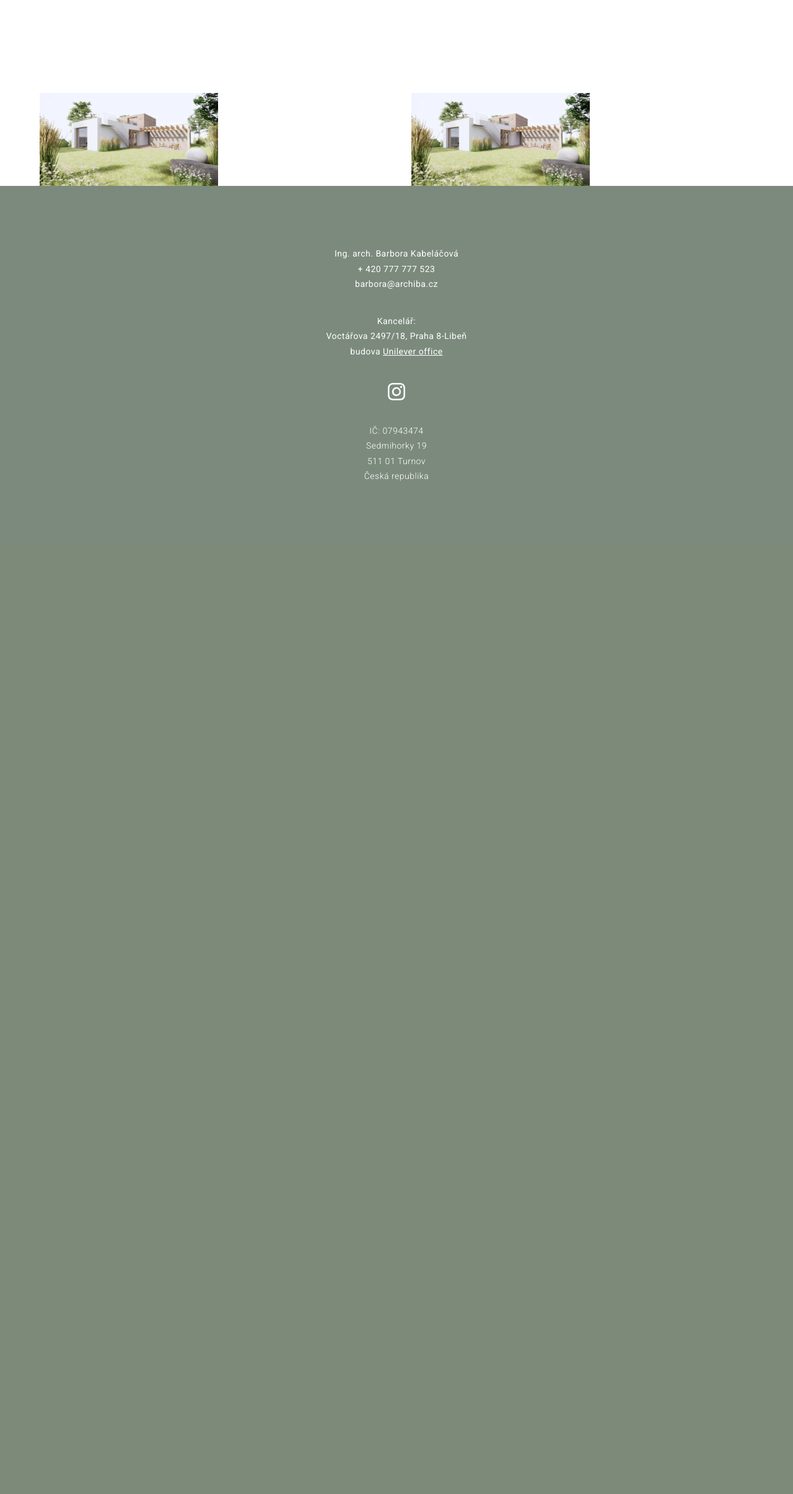
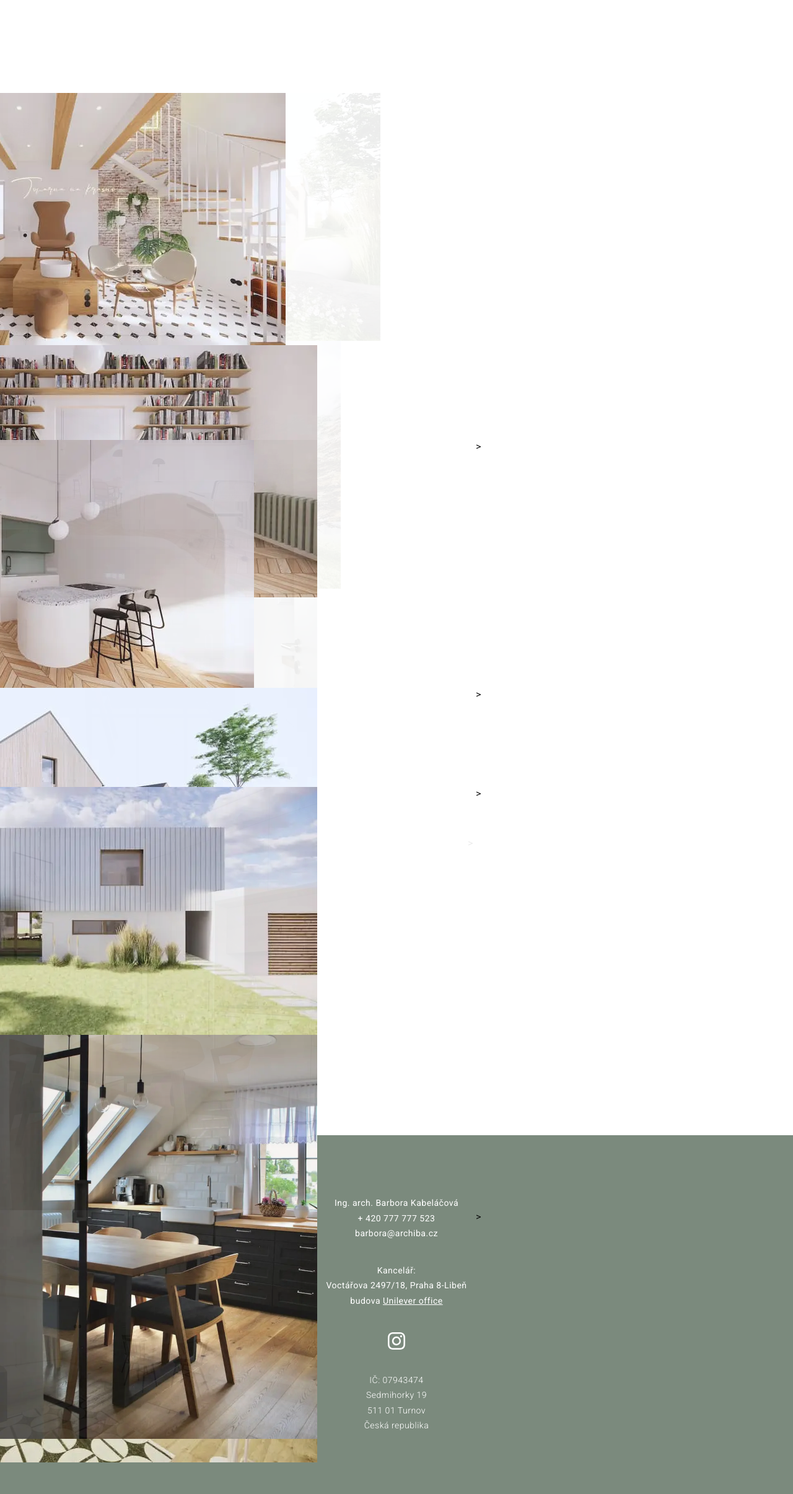
Before and after one commit to webinity/archiba, a PHP site: template resources/templates/pages/main.twig in a window 1280 px wide. Shown: the part 60-2471 px from the top of the page at 62% size. Before the commit the page ends 836 px from the top, so only its background shows below. Run offline with PHP 8.4, Linux system fonts and the light colour scheme; the template is opened without the code that fills it, so the values that code supplies are empty; style sheets or scripts are compiled from the project's sources; some libraries are stand-ins or nearby versions; some web fonts are replaced.

Commit message:
mobile - main page + swiper + new photos

```diff
--- a/resources/scss/_main-page.scss
+++ b/resources/scss/_main-page.scss
@@ -3,10 +3,20 @@
         display: flex;
         flex-direction: row;
         flex-wrap: wrap;
+        padding-bottom: 50px;
 
         >.swiper {
-            width: 46%;
-            height: 150px;
+            width: 40vw;
+            height: 40vw;
+            margin-bottom: 4%;
+
+            &:nth-of-type(5) {
+                margin-bottom: 0;
+            }
+
+            &:last-of-type {
+                margin-bottom: 0;
+            }
         }
     }
 }
--- /dev/null
+++ b/resources/scss/_projekty-page.scss
@@ -0,0 +1,22 @@
+.projects {
+    .project {
+        a {
+            @include col;
+            width: 100%;
+            text-decoration: none;
+            margin-bottom: 30px;
+
+            h2 {
+                color: black;
+                font-size: 14px;
+                text-align: center;
+                margin-bottom: 10px;
+                letter-spacing: 0.5px;
+            }
+
+            img {
+                width: 100%;
+            }
+        }
+    }
+}
--- a/resources/scss/styles.scss
+++ b/resources/scss/styles.scss
@@ -4,4 +4,8 @@
 @import './general-classes';
 @import './kontakt-page';
 @import './sluzby-page';
+@import './projekty-page';
 @import './main-page';
+//swiper styles
+@import 'swiper/css';
+@import 'swiper/scss/effect-fade';
--- a/resources/templates/pages/main.twig
+++ b/resources/templates/pages/main.twig
@@ -4,23 +4,65 @@
 <section class="intro-slider">
     <div class="container">
         <div class="wrapper">
-            <div class="swiper">
+            <div class="swiper swiper1" data-swiper-autoplay="2000">
                 <div class="swiper-wrapper">
                     <figure class="swiper-slide">
-                        <img src="{{ asset('imgs/a1.webp') }}" alt="">
+                        <img src="{{ asset('imgs/a1.webp') }}" alt="" style="right: 30%; position: relative;">
                     </figure>
                     <figure class="swiper-slide">
-                        <img src="{{ asset('imgs/a2.webp') }}" alt="">
+                        <img src="{{ asset('imgs/a2.webp') }}" alt="" style="right: 40%; position: relative;">
                     </figure>
                 </div>
             </div>
-            <div class="swiper">
+            <div class="swiper swiper2">
                 <div class="swiper-wrapper">
                     <figure class="swiper-slide">
-                        <img src="{{ asset('imgs/a1.webp') }}" alt="">
+                        <img src="{{ asset('imgs/b1.webp') }}" alt="" style="right: 60%; position: relative;">
                     </figure>
                     <figure class="swiper-slide">
-                        <img src="{{ asset('imgs/a2.webp') }}" alt="">
+                        <img src="{{ asset('imgs/b2.webp') }}" alt="" style="right: 50%; position: relative;">
+                    </figure>
+                </div>
+            </div>
+            <div class="swiper swiper3">
+                <div class="swiper-wrapper">
+                    <figure class="swiper-slide">
+                        <img src="{{ asset('imgs/c1.webp') }}" alt=""
+                            style="width: 100%; height: 120%; top: -10%; position: relative;">
+                    </figure>
+                    <figure class="swiper-slide">
+                        <img src="{{ asset('imgs/a2.webp') }}" alt="" style="right: 50%; position: relative;">>
+                    </figure>
+                </div>
+            </div>
+            <div class="swiper swiper4">
+                <div class="swiper-wrapper">
+                    <figure class="swiper-slide">
+                        <img src="{{ asset('imgs/d1.webp') }}" alt="" style="right: 70%; position: relative;">>
+                    </figure>
+                    <figure class="swiper-slide">
+                        <img src="{{ asset('imgs/d2.webp') }}" alt="" style="right: 50%; position: relative;">>
+                    </figure>
+                </div>
+            </div>
+            <div class="swiper swiper5">
+                <div class="swiper-wrapper">
+                    <figure class="swiper-slide">
+                        <img src="{{ asset('imgs/e1.webp') }}" alt=""
+                            style="width: 100%; height: 120%; position: relative; top: -20%;">
+                    </figure>
+                    <figure class="swiper-slide">
+                        <img src="{{ asset('imgs/e2.webp') }}" alt="" style="right: 50%; position: relative;">>
+                    </figure>
+                </div>
+            </div>
+            <div class="swiper swiper6">
+                <div class="swiper-wrapper">
+                    <figure class="swiper-slide">
+                        <img src="{{ asset('imgs/f1.webp') }}" alt="" style="right: 50%; position: relative;">>
+                    </figure>
+                    <figure class="swiper-slide">
+                        <img src="{{ asset('imgs/f2.webp') }}" alt="" style="width: 100%;">
                     </figure>
                 </div>
             </div>
--- a/routes/web.php
+++ b/routes/web.php
@@ -24,5 +24,10 @@ return function (App $app, Twig $view){
         return $view->render($response, 'pages/sluzby.twig');
     });
 
+    $app->get('/projekty', function (Request $request, Response $response) use ($view) {
+        return $view->render($response, 'pages/projekty.twig');
+    });
+
+
     $app->get('/controller', \Webinity\App\Controllers\HomeController::class . ':index');
 };
```
Also changed, not shown: resources/js/app.js (+120 -13 lines), resources/templates/pages/projekty.twig (added, +43 -0 lines), public/assets/imgs/b1.webp (added), public/assets/imgs/b2.webp (added), public/assets/imgs/c1.webp (added), public/assets/imgs/d1.webp (added), public/assets/imgs/d2.webp (added), public/assets/imgs/e1.webp (added), public/assets/imgs/e2.webp (added), public/assets/imgs/f1.webp (added), public/assets/imgs/f2.webp (added).
